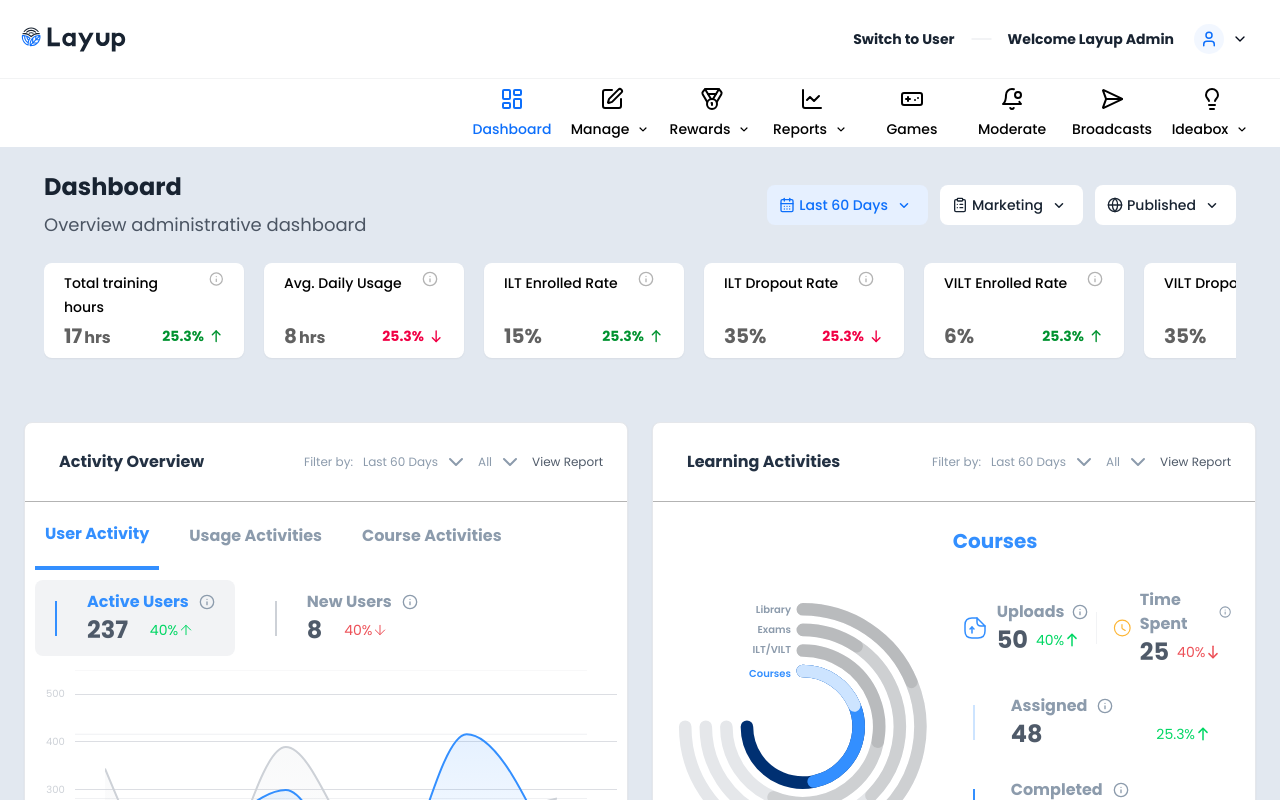
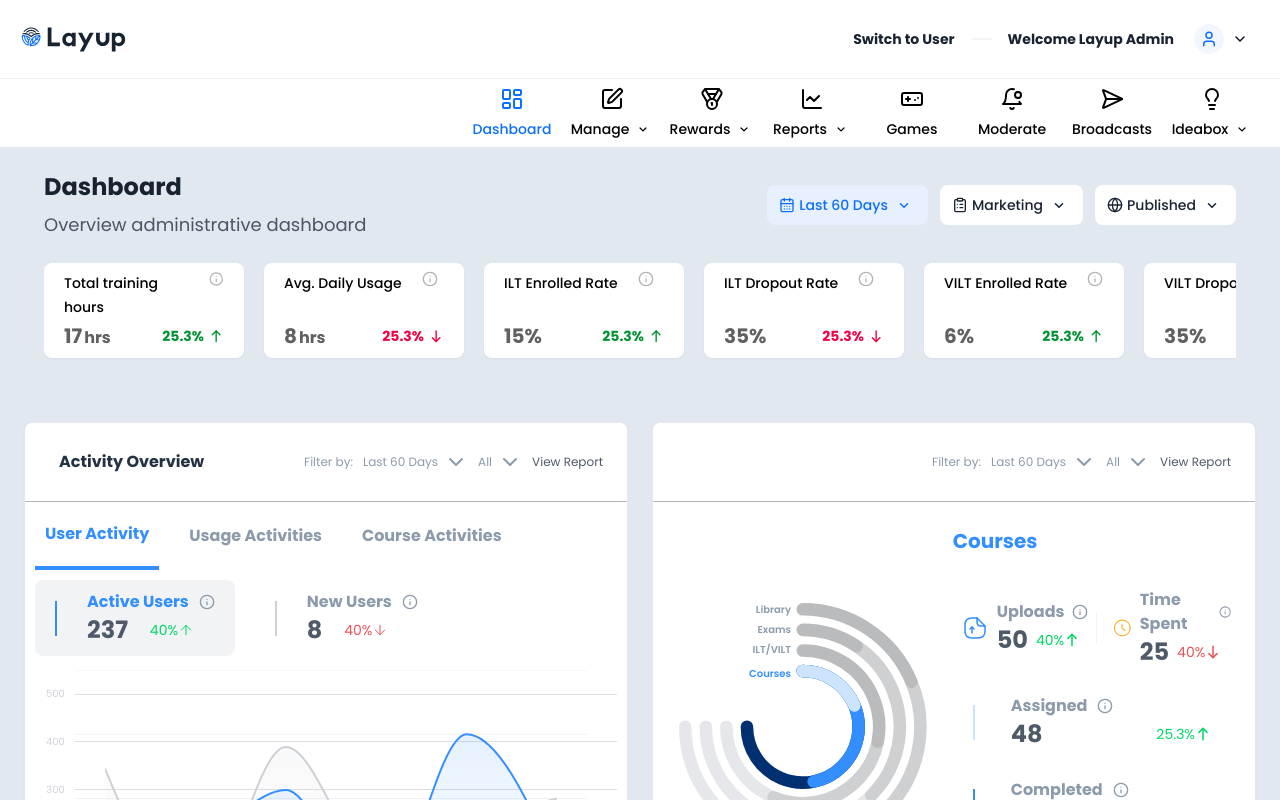
Before and after one commit to Dinnerli/dashboardprototype, a React (Vite) app: page / in a window 1280 px wide. Shown: the top 800 px of the page. Built offline with nearby package versions, Linux system fonts and the light colour scheme.

Commit message:
Delete code
The prompt requested the deletion of code.

```diff
--- a/src/components/dashboard/LearningActivitiesCard.tsx
+++ b/src/components/dashboard/LearningActivitiesCard.tsx
@@ -1,4 +1,3 @@
-
 import { Card } from "@/components/ui/card";
 import { ChevronDown, Info } from "lucide-react";
 
@@ -9,7 +8,7 @@ const LearningActivitiesCard = () => {
         {/* Header */}
         <div className="flex justify-between items-center w-full p-6 border-b border-[#B3B3B3]">
           <div className="flex items-center gap-2.5 px-2.5 flex-1">
-            <h3 className="text-base font-bold text-[#233143] font-poppins whitespace-nowrap">Learning Activities</h3>
+            {/* Heading removed */}
           </div>
           <div className="flex gap-2.5 items-center">
             <div className="flex items-center h-[30px] gap-2.5">
```
